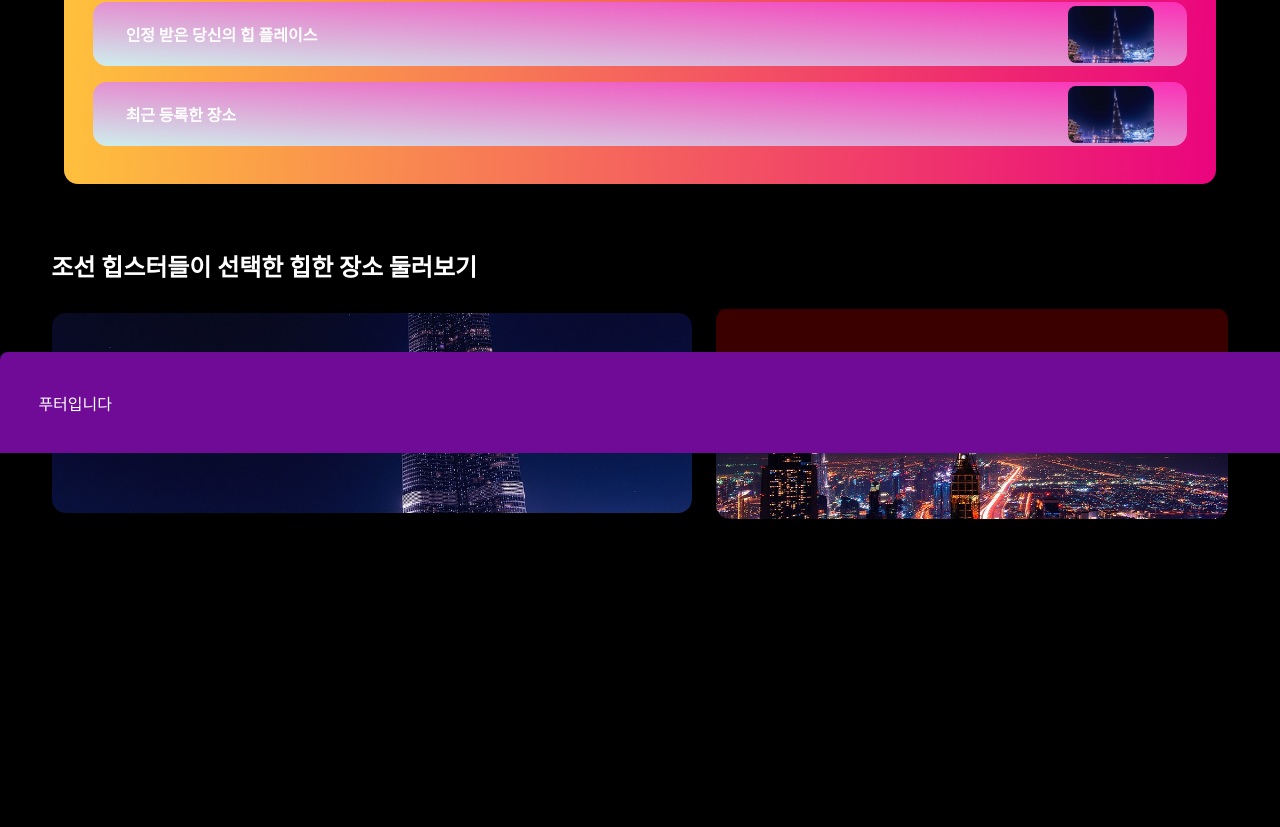
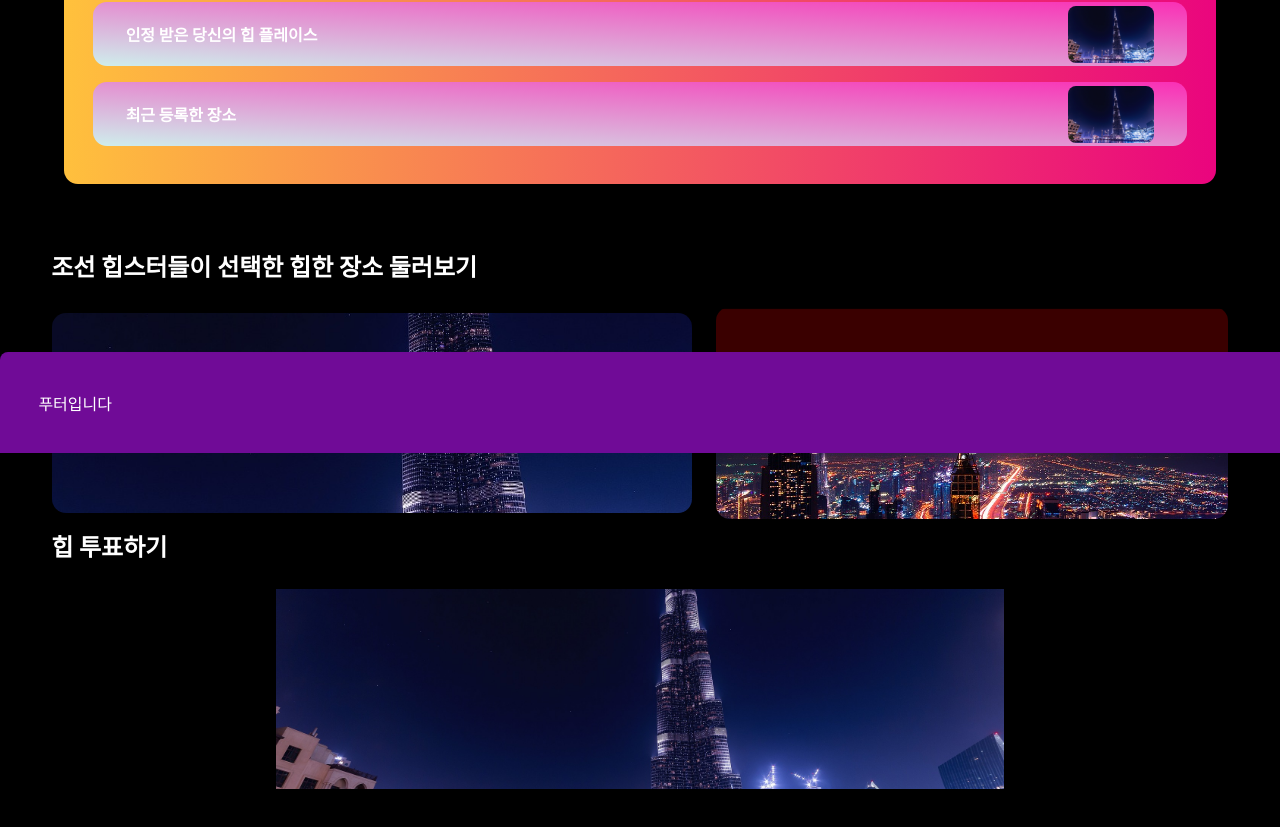
Before and after one commit to wonsyn/hipmap, a React (Create React App) app in the folder frontend/: page /main in a window 1280 px wide. Shown: the part 347-1174 px from the top of the page. Before the commit the page ends 1003 px from the top, so only its background shows below. Built offline with nearby package versions, Linux system fonts and the light colour scheme.

Commit message:
feat_jin: 메인화면 힙 투표하기 기능 썸네일 완성

```diff
--- a/frontend/src/pages/main/Main.tsx
+++ b/frontend/src/pages/main/Main.tsx
@@ -2,6 +2,7 @@
 
 import { css } from "@emotion/react";
 import BestHipPlace from "./component/bestHipPlace";
+import HipVote from "./component/hipVote";
 import MyHipContainer from "./component/MyHip";
 import SameHipPlace from "./component/sameHipPlace";
 
@@ -21,6 +22,12 @@ const Main = () => {
       >
         <SameHipPlace />
       </div>
+      <HipVote />
+      <div
+        css={css`
+          margin-bottom: 10vh;
+        `}
+      ></div>
     </div>
   );
 };
--- /dev/null
+++ b/frontend/src/pages/main/component/hipVote/HIpVoteCard.tsx
@@ -0,0 +1,49 @@
+/** @jsxImportSource @emotion/react */
+import Card from "../../../../components/card/Card";
+import { css, keyframes } from "@emotion/react";
+
+const zoomIn = keyframes`
+    0%{
+        height: 200%;
+    }
+    100%{
+        height: 250%;
+    }
+
+`;
+
+interface shorts {
+  thumbnail_src: string;
+  postId: number;
+}
+
+interface shortProps {
+  shorts: shorts;
+  index: number;
+  trigger: () => void;
+}
+
+const HipVoteCard = ({ shorts, index, trigger }: shortProps) => {
+  return (
+    <Card
+      width="93%"
+      height="25vh"
+      display="flex"
+      justify_content="center"
+      align_items="center"
+      overflow="hidden"
+      background="black"
+    >
+      <img
+        css={css`
+          animation: ${zoomIn} 10s infinite;
+        `}
+        src={shorts.thumbnail_src}
+        alt="썸네일"
+        onAnimationIteration={trigger}
+      />
+    </Card>
+  );
+};
+
+export default HipVoteCard;
--- /dev/null
+++ b/frontend/src/pages/main/component/hipVote/index.tsx
@@ -0,0 +1,110 @@
+/** @jsxImportSource @emotion/react */
+import { css } from "@emotion/react";
+import { HipVoteWrapperDiv } from "../../styles/hipVote";
+import { useState, useEffect } from "react";
+import HipVoteCard from "./HIpVoteCard";
+
+interface shorts {
+  thumbnail_src: string;
+  postId: number;
+}
+
+interface short {
+  shorts: shorts;
+  index: number;
+}
+
+const dummyDate = [
+  {
+    thumbnail_src: "/img/1.jpg",
+    postId: 1,
+  },
+  {
+    thumbnail_src: "/img/2.png",
+    postId: 2,
+  },
+  {
+    thumbnail_src: "/img/3.png",
+    postId: 3,
+  },
+  {
+    thumbnail_src: "/img/4.png",
+    postId: 4,
+  },
+  {
+    thumbnail_src: "/img/5.jpg",
+    postId: 5,
+  },
+  {
+    thumbnail_src: "/img/6.jpg",
+    postId: 6,
+  },
+  {
+    thumbnail_src: "/img/7.jpg",
+    postId: 7,
+  },
+  {
+    thumbnail_src: "/img/8.jpg",
+    postId: 8,
+  },
+  {
+    thumbnail_src: "/img/9.jpg",
+    postId: 9,
+  },
+
+  {
+    thumbnail_src: "/img/10.jpg",
+    postId: 10,
+  },
+];
+
+const HipVote = () => {
+  const [voteState, setVoteState] = useState<shorts[]>();
+  const [thumbnailState, setTumbnailState] = useState<short>();
+  useEffect(() => {
+    setVoteState(dummyDate);
+  }, []);
+  useEffect(() => {
+    if (!thumbnailState && voteState) {
+      setTumbnailState({ shorts: voteState[0], index: 0 });
+    }
+  }, [thumbnailState, voteState]);
+  const text = () => {
+    const index = thumbnailState!.index;
+    console.log(index, voteState?.length);
+    if (
+      voteState &&
+      thumbnailState &&
+      thumbnailState.index + 1 < voteState.length
+    ) {
+      console.log("aaaaaaaa");
+      setTumbnailState({ shorts: voteState[index + 1], index: index + 1 });
+    } else if (voteState && index && index + 1 >= voteState.length) {
+      console.log("bbbbbbbbbb");
+      setTumbnailState({ shorts: voteState[0], index: 0 });
+    }
+  };
+  return (
+    <HipVoteWrapperDiv>
+      <div
+        css={css`
+          font-size: 1.5rem;
+          font-weight: bolder;
+          width: 92%;
+          margin-bottom: 2%;
+        `}
+      >
+        힙 투표하기
+      </div>
+      {thumbnailState && (
+        <HipVoteCard
+          shorts={thumbnailState.shorts}
+          index={thumbnailState.index}
+          trigger={text}
+        />
+      )}
+    </HipVoteWrapperDiv>
+  );
+};
+
+export default HipVote;
--- /dev/null
+++ b/frontend/src/pages/main/styles/hipVote/index.ts
@@ -0,0 +1,9 @@
+import styled from "@emotion/styled";
+
+export const HipVoteWrapperDiv = styled.div`
+  width: 100%;
+  display: flex;
+  justify-content: center;
+  align-items: center;
+  flex-direction: column;
+`;
```
